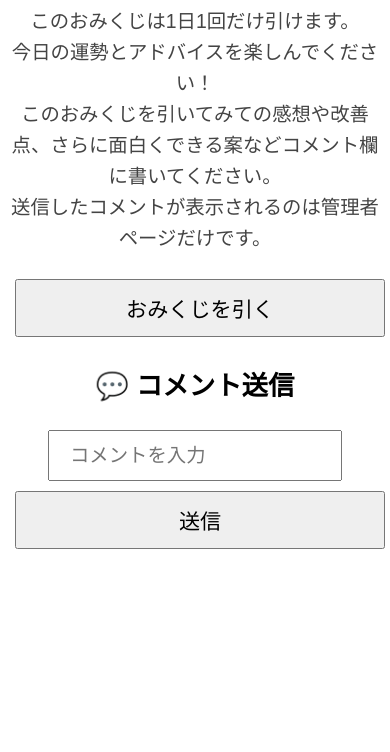
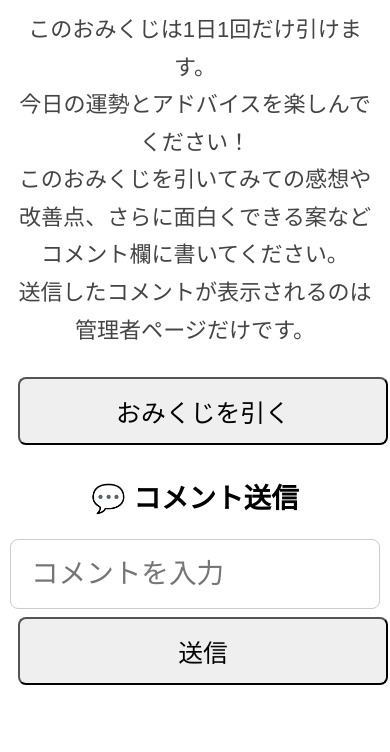
Before and after one commit to t19191919h-dotcom/omikuji.app, a website: page index.html in a window 390 px wide. Shown: the part 92-844 px from the top of the page. Drawn offline with Linux system fonts and the light colour scheme.

Commit message:
Update index.html

```diff
--- a/index.html
+++ b/index.html
@@ -17,46 +17,59 @@
     }
 
     #description {
-      font-size: 1.1em;
+      font-size: 1.2em;
       color: #444;
       margin-bottom: 20px;
-      line-height: 1.6;
+      line-height: 1.7;
     }
 
     #result {
-      font-size: 1.6em;
+      font-size: 1.8em;
       margin: 20px;
     }
 
     #advice, #luckyItem, #luckyColor {
-      font-size: 1.2em;
+      font-size: 1.3em;
       color: #555;
-      margin: 10px;
-      line-height: 1.6;
+      margin: 12px;
+      line-height: 1.7;
     }
 
-    input, button {
-      margin: 5px;
-      padding: 12px 20px;
-      font-size: 1.1em;
+    /* 入力欄を大きくしてスマホで見やすく */
+    input[type="text"] {
+      width: 100%;
+      font-size: 1.4em;
+      padding: 16px 18px;
+      border-radius: 8px;
+      border: 1px solid #ccc;
+      box-sizing: border-box;
     }
 
     button {
+      margin: 8px;
+      padding: 14px 22px;
+      font-size: 1.3em;
       cursor: pointer;
+      border-radius: 8px;
     }
 
     @media (max-width: 480px) {
       body {
-        font-size: 1.1em;
+        font-size: 1.15em;
       }
 
       button {
         width: 100%;
-        font-size: 1.2em;
+        font-size: 1.35em;
       }
 
       #result {
-        font-size: 1.4em;
+        font-size: 1.6em;
+      }
+
+      input[type="text"] {
+        font-size: 1.5em;
+        padding: 18px 20px;
       }
     }
   </style>
@@ -72,7 +85,6 @@
     送信したコメントが表示されるのは管理者ページだけです。
   </div>
 
-  <!-- おみくじボタン -->
   <button id="drawBtn">おみくじを引く</button>
 
   <div id="result"></div>
@@ -80,13 +92,11 @@
   <div id="luckyItem"></div>
   <div id="luckyColor"></div>
 
-  <!-- コメント送信欄 -->
   <h2>💬 コメント送信</h2>
   <input type="text" id="commentInput" placeholder="コメントを入力">
   <button id="commentBtn">送信</button>
 
   <script>
-    // おみくじの内容
     const fortunes = [
       { fortune: "大吉", advice: "今日は何もかもうまくいく気がする。今日を楽しもう！" },
       { fortune: "大吉", advice: "新しい挑戦が最高の結果をもたらす日。思い切って一歩踏み出してみよう" },
@@ -127,19 +137,14 @@
       { fortune: "凶", advice: "１回立ち止まって周りの景色を見てみよう。" }
     ];
 
-    // ラッキーアイテム
     const luckyItems = [
-      "ボールペン", "あったかい飲み物", "青い小物", "ハンカチ",
-      "スマホスタンド", "お気に入りのアクセサリー", "メモ帳",
-      "イヤホン", "腕時計", "ポケットティッシュ", "クリップ",
-      "緑茶", "ヨーグルト", "ハンドクリーム"
+      "ボールペン","あったかい飲み物","青い小物","ハンカチ",
+      "スマホスタンド","お気に入りのアクセサリー","メモ帳",
+      "イヤホン","腕時計","ポケットティッシュ","クリップ",
+      "緑茶","ヨーグルト","ハンドクリーム"
     ];
 
-    // ラッキーカラー
-    const luckyColors = [
-      "赤", "青", "黄色", "緑", "白",
-      "黒", "ピンク", "紫", "オレンジ", "水色"
-    ];
+    const luckyColors = ["赤","青","黄色","緑","白","黒","ピンク","紫","オレンジ","水色"];
 
     const resultDiv = document.getElementById("result");
     const adviceDiv = document.getElementById("advice");
@@ -147,13 +152,11 @@
     const luckyColorDiv = document.getElementById("luckyColor");
     const drawBtn = document.getElementById("drawBtn");
 
-    // 今日の日付を取得
     function getToday() {
       const d = new Date();
-      return d.getFullYear() + "-" + (d.getMonth() + 1) + "-" + d.getDate();
+      return d.getFullYear() + "-" + (d.getMonth()+1) + "-" + d.getDate();
     }
 
-    // おみくじボタンの処理
     drawBtn.addEventListener("click", () => {
       const today = getToday();
       const lastDraw = localStorage.getItem("lastDrawDate");
@@ -177,7 +180,6 @@
       }
     });
 
-    // コメント送信処理
     const commentInput = document.getElementById("commentInput");
     const commentBtn = document.getElementById("commentBtn");
 
```
